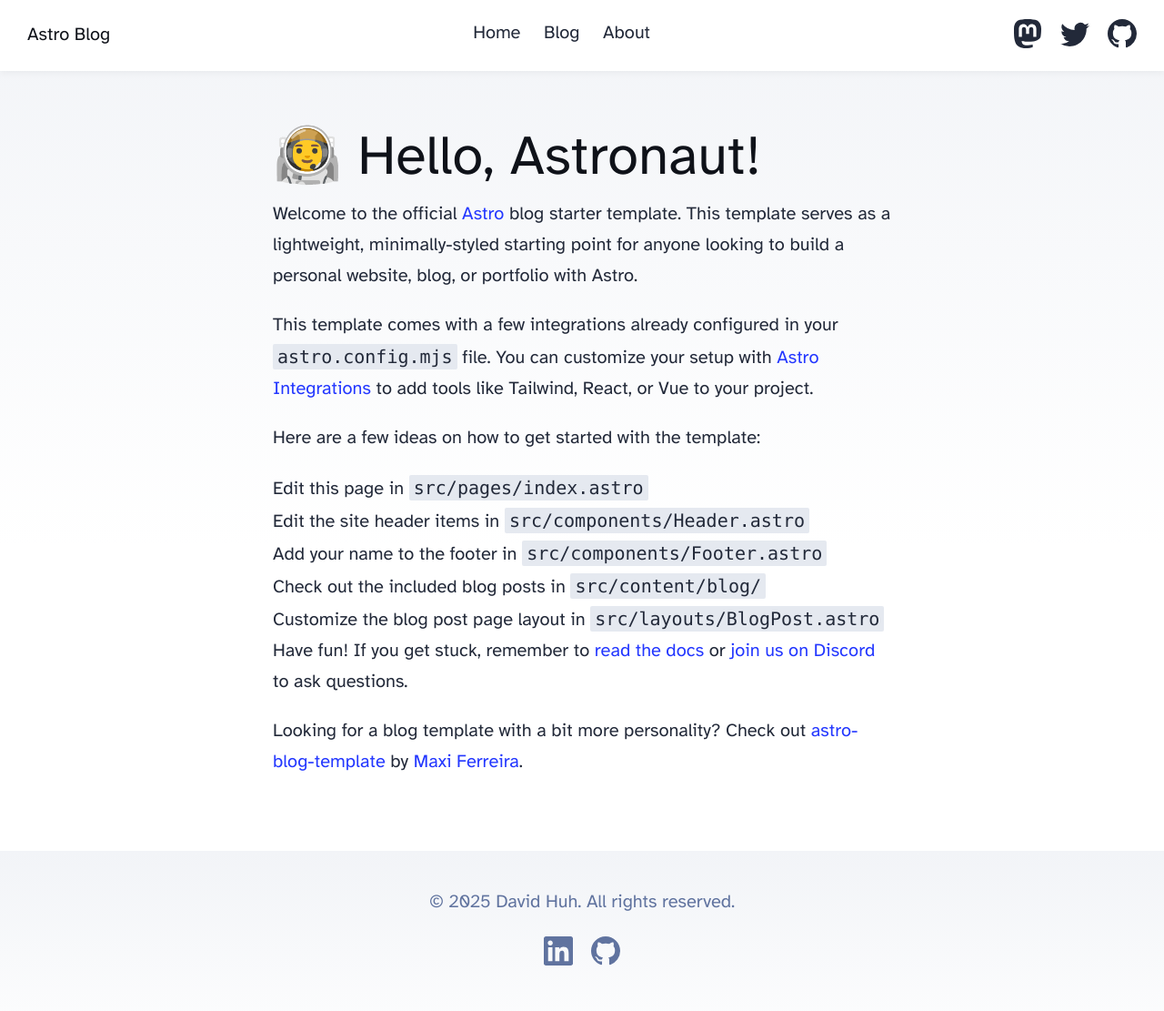
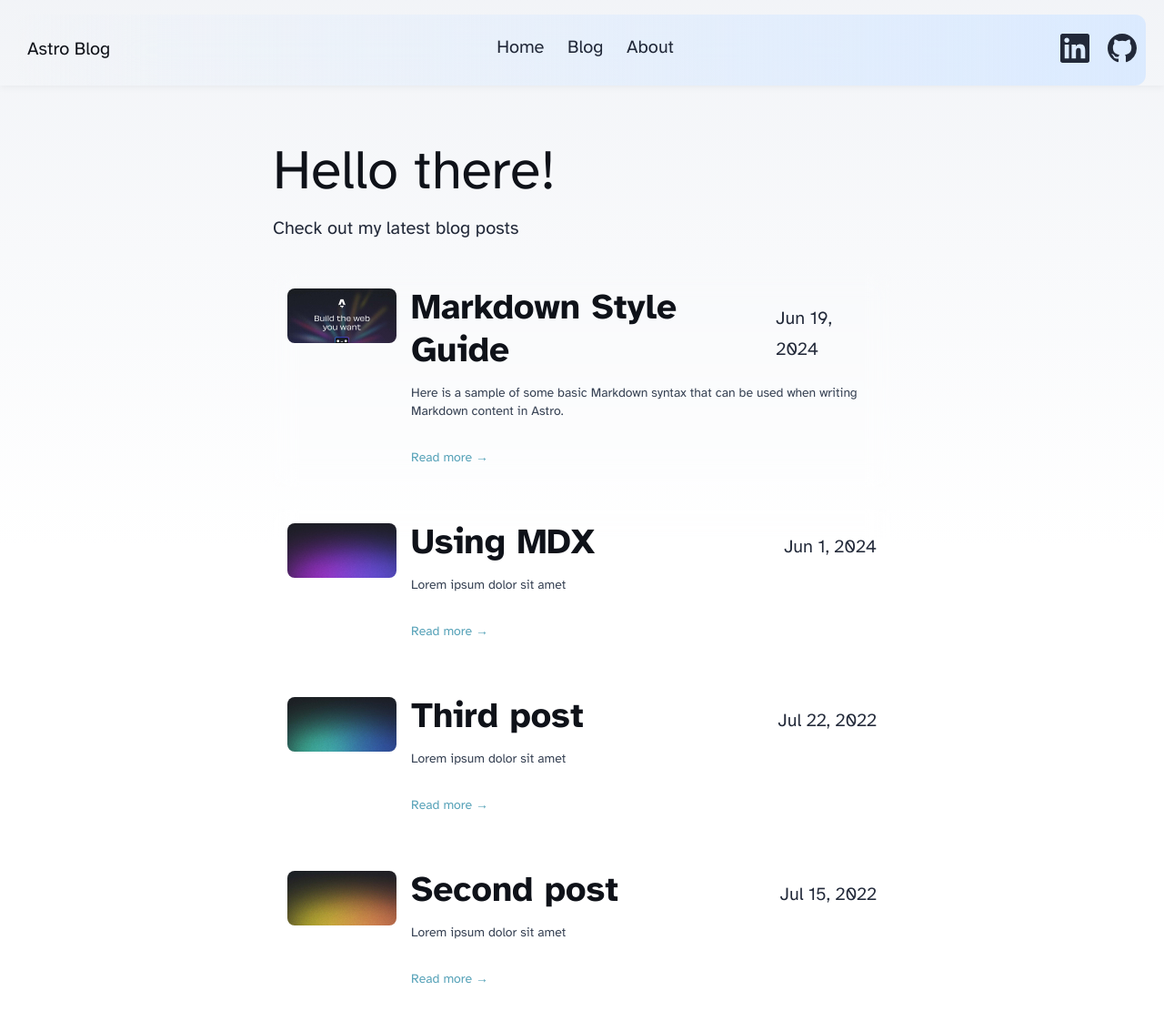
Before and after one commit to Huh-David/blog, an Astro site: page /blog in a window 1280 px wide. Shown: the top 1111 px of the page at 91% size. Built offline with nearby package versions, Linux system fonts and the light colour scheme; Astro itself is replaced by a stand-in of ours.

Commit message:
style: update styling for index page

`````diff
--- a/src/components/Header.astro
+++ b/src/components/Header.astro
@@ -1,9 +1,12 @@
 ---
-import HeaderLink from './HeaderLink.astro';
-import { SITE_TITLE } from '../consts';
+import HeaderLink from "./HeaderLink.astro";
+import { SITE_TITLE } from "../consts";
 ---
 
 <header>
+  <div
+    class="bg-gradient-to-r from-white-100 to-blue-100 backdrop-blur-3xl rounded-xl mt-4"
+  >
     <nav>
       <h2><a href="/blog/">{SITE_TITLE}</a></h2>
       <div class="internal-links">
@@ -12,27 +15,29 @@ import { SITE_TITLE } from '../consts';
         <HeaderLink href="/blog/about">About</HeaderLink>
       </div>
       <div class="social-links">
-			<a href="https://m.webtoo.ls/@astro" target="_blank">
-				<span class="sr-only">Follow Astro on Mastodon</span>
-				<svg viewBox="0 0 16 16" aria-hidden="true" width="32" height="32"
-					><path
+        <a href="https://www.linkedin.com/in/huh-david/" target="_blank">
+          <span class="sr-only">Connect with me on LinkedIn</span>
+          <svg
+            viewBox="0 0 24 24"
+            aria-hidden="true"
+            width="32"
+            height="32"
+            astro-icon="social/linkedin"
+          >
+            <path
               fill="currentColor"
-						d="M11.19 12.195c2.016-.24 3.77-1.475 3.99-2.603.348-1.778.32-4.339.32-4.339 0-3.47-2.286-4.488-2.286-4.488C12.062.238 10.083.017 8.027 0h-.05C5.92.017 3.942.238 2.79.765c0 0-2.285 1.017-2.285 4.488l-.002.662c-.004.64-.007 1.35.011 2.091.083 3.394.626 6.74 3.78 7.57 1.454.383 2.703.463 3.709.408 1.823-.1 2.847-.647 2.847-.647l-.06-1.317s-1.303.41-2.767.36c-1.45-.05-2.98-.156-3.215-1.928a3.614 3.614 0 0 1-.033-.496s1.424.346 3.228.428c1.103.05 2.137-.064 3.188-.189zm1.613-2.47H11.13v-4.08c0-.859-.364-1.295-1.091-1.295-.804 0-1.207.517-1.207 1.541v2.233H7.168V5.89c0-1.024-.403-1.541-1.207-1.541-.727 0-1.091.436-1.091 1.296v4.079H3.197V5.522c0-.859.22-1.541.66-2.046.456-.505 1.052-.764 1.793-.764.856 0 1.504.328 1.933.983L8 4.39l.417-.695c.429-.655 1.077-.983 1.934-.983.74 0 1.336.259 1.791.764.442.505.661 1.187.661 2.046v4.203z"
-					></path></svg
-				>
+              d="M22.23 0H1.77C.79 0 0 .77 0 1.72v20.56C0 23.23.79 24 1.77 24h20.46c.98 0 1.77-.77 1.77-1.72V1.72C24 .77 23.21 0 22.23 0zM7.12 20.45H3.56V9h3.56v11.45zM5.34 7.58c-1.14 0-2.06-.92-2.06-2.06s.92-2.06 2.06-2.06 2.06.92 2.06 2.06-.92 2.06-2.06 2.06zM20.45 20.45h-3.56v-5.6c0-1.34-.03-3.06-1.86-3.06-1.86 0-2.14 1.45-2.14 2.95v5.71h-3.56V9h3.42v1.56h.05c.48-.91 1.65-1.86 3.4-1.86 3.63 0 4.3 2.39 4.3 5.5v6.25z"
+            ></path>
+          </svg>
         </a>
-			<a href="https://twitter.com/astrodotbuild" target="_blank">
-				<span class="sr-only">Follow Astro on Twitter</span>
-				<svg viewBox="0 0 16 16" aria-hidden="true" width="32" height="32"
-					><path
-						fill="currentColor"
-						d="M5.026 15c6.038 0 9.341-5.003 9.341-9.334 0-.14 0-.282-.006-.422A6.685 6.685 0 0 0 16 3.542a6.658 6.658 0 0 1-1.889.518 3.301 3.301 0 0 0 1.447-1.817 6.533 6.533 0 0 1-2.087.793A3.286 3.286 0 0 0 7.875 6.03a9.325 9.325 0 0 1-6.767-3.429 3.289 3.289 0 0 0 1.018 4.382A3.323 3.323 0 0 1 .64 6.575v.045a3.288 3.288 0 0 0 2.632 3.218 3.203 3.203 0 0 1-.865.115 3.23 3.23 0 0 1-.614-.057 3.283 3.283 0 0 0 3.067 2.277A6.588 6.588 0 0 1 .78 13.58a6.32 6.32 0 0 1-.78-.045A9.344 9.344 0 0 0 5.026 15z"
-					></path></svg
-				>
-			</a>
-			<a href="https://github.com/withastro/astro" target="_blank">
-				<span class="sr-only">Go to Astro's GitHub repo</span>
-				<svg viewBox="0 0 16 16" aria-hidden="true" width="32" height="32"
+        <a href="https://github.com/huh-david/" target="_blank">
+          <span class="sr-only">Check out my GitHub</span>
+          <svg
+            viewBox="0 0 16 16"
+            aria-hidden="true"
+            width="32"
+            height="32"
+            astro-icon="social/github"
             ><path
               fill="currentColor"
               d="M8 0C3.58 0 0 3.58 0 8c0 3.54 2.29 6.53 5.47 7.59.4.07.55-.17.55-.38 0-.19-.01-.82-.01-1.49-2.01.37-2.53-.49-2.69-.94-.09-.23-.48-.94-.82-1.13-.28-.15-.68-.52-.01-.53.63-.01 1.08.58 1.23.82.72 1.21 1.87.87 2.33.66.07-.52.28-.87.51-1.07-1.78-.2-3.64-.89-3.64-3.95 0-.87.31-1.59.82-2.15-.08-.2-.36-1.02.08-2.12 0 0 .67-.21 2.2.82.64-.18 1.32-.27 2-.27.68 0 1.36.09 2 .27 1.53-1.04 2.2-.82 2.2-.82.44 1.1.16 1.92.08 2.12.51.56.82 1.27.82 2.15 0 3.07-1.87 3.75-3.65 3.95.29.25.54.73.54 1.48 0 1.07-.01 1.93-.01 2.2 0 .21.15.46.55.38A8.012 8.012 0 0 0 16 8c0-4.42-3.58-8-8-8z"
@@ -41,12 +46,12 @@ import { SITE_TITLE } from '../consts';
         </a>
       </div>
     </nav>
+  </div>
 </header>
 <style>
   header {
     margin: 0;
     padding: 0 1em;
-		background: white;
     box-shadow: 0 2px 8px rgba(var(--black), 5%);
   }
   h2 {
--- a/src/content/blog/first-post.md
+++ b/src/content/blog/first-post.md
@@ -1,8 +1,8 @@
 ---
-title: 'First post'
-description: 'Lorem ipsum dolor sit amet'
-pubDate: 'Jul 08 2022'
-heroImage: '/blog-placeholder-3.jpg'
+title: "First post"
+description: "Lorem ipsum dolor sit amet"
+pubDate: "Jul 08 2022"
+heroImage: "/blog/blog-placeholder-3.jpg"
 ---
 
 Lorem ipsum dolor sit amet, consectetur adipiscing elit, sed do eiusmod tempor incididunt ut labore et dolore magna aliqua. Vitae ultricies leo integer malesuada nunc vel risus commodo viverra. Adipiscing enim eu turpis egestas pretium. Euismod elementum nisi quis eleifend quam adipiscing. In hac habitasse platea dictumst vestibulum. Sagittis purus sit amet volutpat. Netus et malesuada fames ac turpis egestas. Eget magna fermentum iaculis eu non diam phasellus vestibulum lorem. Varius sit amet mattis vulputate enim. Habitasse platea dictumst quisque sagittis. Integer quis auctor elit sed vulputate mi. Dictumst quisque sagittis purus sit amet.
--- a/src/content/blog/markdown-style-guide.md
+++ b/src/content/blog/markdown-style-guide.md
@@ -1,8 +1,8 @@
 ---
-title: 'Markdown Style Guide'
-description: 'Here is a sample of some basic Markdown syntax that can be used when writing Markdown content in Astro.'
-pubDate: 'Jun 19 2024'
-heroImage: '/blog-placeholder-1.jpg'
+title: "Markdown Style Guide"
+description: "Here is a sample of some basic Markdown syntax that can be used when writing Markdown content in Astro."
+pubDate: "Jun 19 2024"
+heroImage: "/blog/blog-placeholder-1.jpg"
 ---
 
 Here is a sample of some basic Markdown syntax that can be used when writing Markdown content in Astro.
@@ -39,7 +39,7 @@ Itatur? Quiatae cullecum rem ent aut odis in re eossequodi nonsequ idebis ne sap
 
 ### Output
 
-![blog placeholder](/blog-placeholder-about.jpg)
+![blog placeholder](/blog/blog-placeholder-about.jpg)
 
 ## Blockquotes
 
@@ -99,7 +99,7 @@ we can use 3 backticks ``` in new line and write snippet and close with 3 backti
 
 ````markdown
 ```html
-<!doctype html>
+<!DOCTYPE html>
 <html lang="en">
   <head>
     <meta charset="utf-8" />
@@ -115,7 +115,7 @@ we can use 3 backticks ``` in new line and write snippet and close with 3 backti
 ### Output
 
 ```html
-<!doctype html>
+<!DOCTYPE html>
 <html lang="en">
   <head>
     <meta charset="utf-8" />
--- a/src/content/blog/second-post.md
+++ b/src/content/blog/second-post.md
@@ -1,8 +1,8 @@
 ---
-title: 'Second post'
-description: 'Lorem ipsum dolor sit amet'
-pubDate: 'Jul 15 2022'
-heroImage: '/blog-placeholder-4.jpg'
+title: "Second post"
+description: "Lorem ipsum dolor sit amet"
+pubDate: "Jul 15 2022"
+heroImage: "/blog/blog-placeholder-4.jpg"
 ---
 
 Lorem ipsum dolor sit amet, consectetur adipiscing elit, sed do eiusmod tempor incididunt ut labore et dolore magna aliqua. Vitae ultricies leo integer malesuada nunc vel risus commodo viverra. Adipiscing enim eu turpis egestas pretium. Euismod elementum nisi quis eleifend quam adipiscing. In hac habitasse platea dictumst vestibulum. Sagittis purus sit amet volutpat. Netus et malesuada fames ac turpis egestas. Eget magna fermentum iaculis eu non diam phasellus vestibulum lorem. Varius sit amet mattis vulputate enim. Habitasse platea dictumst quisque sagittis. Integer quis auctor elit sed vulputate mi. Dictumst quisque sagittis purus sit amet.
--- a/src/content/blog/third-post.md
+++ b/src/content/blog/third-post.md
@@ -1,8 +1,8 @@
 ---
-title: 'Third post'
-description: 'Lorem ipsum dolor sit amet'
-pubDate: 'Jul 22 2022'
-heroImage: '/blog-placeholder-2.jpg'
+title: "Third post"
+description: "Lorem ipsum dolor sit amet"
+pubDate: "Jul 22 2022"
+heroImage: "/blog/blog-placeholder-2.jpg"
 ---
 
 Lorem ipsum dolor sit amet, consectetur adipiscing elit, sed do eiusmod tempor incididunt ut labore et dolore magna aliqua. Vitae ultricies leo integer malesuada nunc vel risus commodo viverra. Adipiscing enim eu turpis egestas pretium. Euismod elementum nisi quis eleifend quam adipiscing. In hac habitasse platea dictumst vestibulum. Sagittis purus sit amet volutpat. Netus et malesuada fames ac turpis egestas. Eget magna fermentum iaculis eu non diam phasellus vestibulum lorem. Varius sit amet mattis vulputate enim. Habitasse platea dictumst quisque sagittis. Integer quis auctor elit sed vulputate mi. Dictumst quisque sagittis purus sit amet.
--- a/src/content/blog/using-mdx.mdx
+++ b/src/content/blog/using-mdx.mdx
@@ -1,8 +1,8 @@
 ---
-title: 'Using MDX'
-description: 'Lorem ipsum dolor sit amet'
-pubDate: 'Jun 01 2024'
-heroImage: '/blog-placeholder-5.jpg'
+title: "Using MDX"
+description: "Lorem ipsum dolor sit amet"
+pubDate: "Jun 01 2024"
+heroImage: "/blog/blog-placeholder-5.jpg"
 ---
 
 This theme comes with the [@astrojs/mdx](https://docs.astro.build/en/guides/integrations-guide/mdx/) integration installed and configured in your `astro.config.mjs` config file. If you prefer not to use MDX, you can disable support by removing the integration from your config file.
@@ -18,10 +18,10 @@ If you have existing content authored in MDX, this integration will hopefully ma
 Here is how you import and use a UI component inside of MDX.
 When you open this page in the browser, you should see the clickable button below.
 
-import HeaderLink from '../../components/HeaderLink.astro';
+import HeaderLink from "../../components/HeaderLink.astro";
 
 <HeaderLink href="#" onclick="alert('clicked!')">
-	Embedded component in MDX
+  Embedded component in MDX
 </HeaderLink>
 
 ## More Links
--- a/src/pages/index.astro
+++ b/src/pages/index.astro
@@ -1,8 +1,15 @@
 ---
-import BaseHead from '../components/BaseHead.astro';
-import Header from '../components/Header.astro';
-import Footer from '../components/Footer.astro';
-import { SITE_TITLE, SITE_DESCRIPTION } from '../consts';
+import BaseHead from "../components/BaseHead.astro";
+import Header from "../components/Header.astro";
+import Footer from "../components/Footer.astro";
+import { SITE_TITLE, SITE_DESCRIPTION } from "../consts";
+import { getCollection } from "astro:content";
+import FormattedDate from "../components/FormattedDate.astro";
+
+// Get the 4 most recent posts
+const posts = (await getCollection("blog"))
+  .sort((a, b) => b.data.pubDate.valueOf() - a.data.pubDate.valueOf())
+  .slice(0, 4);
 ---
 
 <!doctype html>
@@ -10,40 +17,52 @@ import { SITE_TITLE, SITE_DESCRIPTION } from '../consts';
   <head>
     <BaseHead title={SITE_TITLE} description={SITE_DESCRIPTION} />
   </head>
-	<body>
+  <body class="flex flex-col min-h-screen justify-start">
     <Header />
-		<main>
-			<h1>🧑‍🚀 Hello, Astronaut!</h1>
-			<p>
-				Welcome to the official <a href="https://astro.build/">Astro</a> blog starter template. This
-				template serves as a lightweight, minimally-styled starting point for anyone looking to build
-				a personal website, blog, or portfolio with Astro.
+    <main class="flex-grow">
+      <h1>Hello there!</h1>
+      <p>Check out my latest blog posts</p>
+
+      <div class="mt-8 space-y-6">
+        {
+          posts.map((post) => (
+            <article class="flex gap-4 p-4 rounded-lg backdrop-blur-md hover:bg-blue-200/40 transition-colors duration-300">
+              <div class="flex-shrink-0">
+                <a href={`/blog/blog/${post.id}/`}>
+                  <img
+                    src={post.data.heroImage}
+                    alt=""
+                    width={120}
+                    height={90}
+                    class="rounded-md object-cover h-[90px] w-[120px]"
+                  />
+                </a>
+              </div>
+              <div class="flex flex-col flex-grow">
+                <div class="flex items-center justify-between mb-1">
+                  <a
+                    href={`/blog/blog/${post.id}/`}
+                    class="hover:text-blue-300"
+                  >
+                    <h3 class="text-xl font-bold text-white">
+                      {post.data.title}
+                    </h3>
+                  </a>
+                  <FormattedDate date={post.data.pubDate} />
+                </div>
+                <p class="text-gray-700 text-sm line-clamp-2">
+                  {post.data.description}
                 </p>
-			<p>
-				This template comes with a few integrations already configured in your
-				<code>astro.config.mjs</code> file. You can customize your setup with
-				<a href="https://astro.build/integrations">Astro Integrations</a> to add tools like Tailwind,
-				React, or Vue to your project.
-			</p>
-			<p>Here are a few ideas on how to get started with the template:</p>
-			<ul>
-				<li>Edit this page in <code>src/pages/index.astro</code></li>
-				<li>Edit the site header items in <code>src/components/Header.astro</code></li>
-				<li>Add your name to the footer in <code>src/components/Footer.astro</code></li>
-				<li>Check out the included blog posts in <code>src/content/blog/</code></li>
-				<li>Customize the blog post page layout in <code>src/layouts/BlogPost.astro</code></li>
-			</ul>
-			<p>
-				Have fun! If you get stuck, remember to <a href="https://docs.astro.build/"
-					>read the docs
-				</a> or <a href="https://astro.build/chat">join us on Discord</a> to ask questions.
-			</p>
-			<p>
-				Looking for a blog template with a bit more personality? Check out <a
-					href="https://github.com/Charca/astro-blog-template"
-					>astro-blog-template
-				</a> by <a href="https://twitter.com/Charca">Maxi Ferreira</a>.
-			</p>
+                <div class="mt-auto pt-2">
+                  <a href={`/blog/blog/${post.id}/`} class="text-sm">
+                    Read more →
+                  </a>
+                </div>
+              </div>
+            </article>
+          ))
+        }
+      </div>
     </main>
     <Footer />
   </body>
--- a/src/styles/global.css
+++ b/src/styles/global.css
@@ -7,7 +7,7 @@
 @import "tailwindcss";
 
 :root {
-  --accent: #2337ff;
+  --accent: #58a3b9;
   --accent-dark: #000d8a;
   --black: 15, 18, 25;
   --gray: 96, 115, 159;
`````
Also changed, not shown: src/pages/blog/index.astro (+14 -9 lines). Lines whose indentation alone changed are shown as unchanged.
